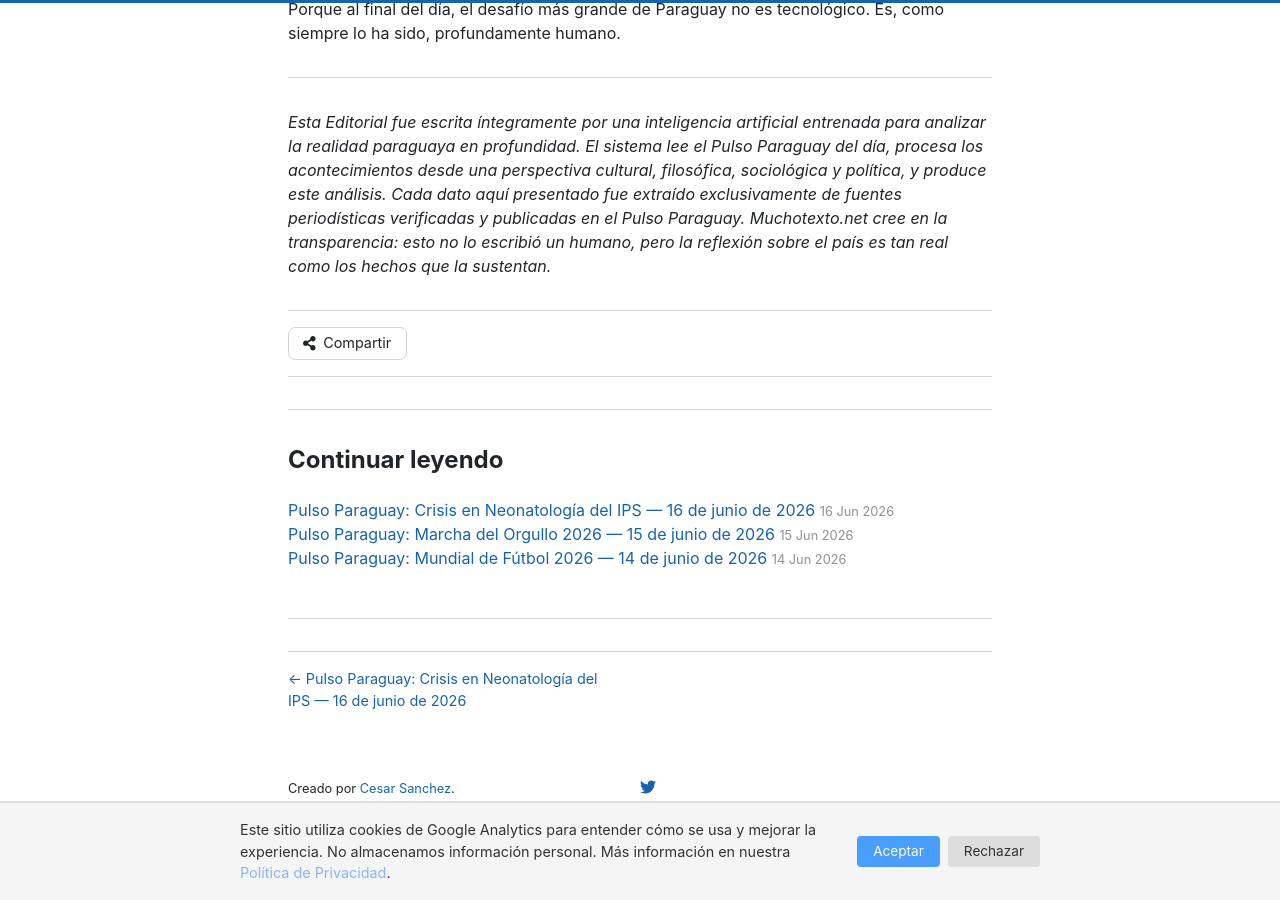
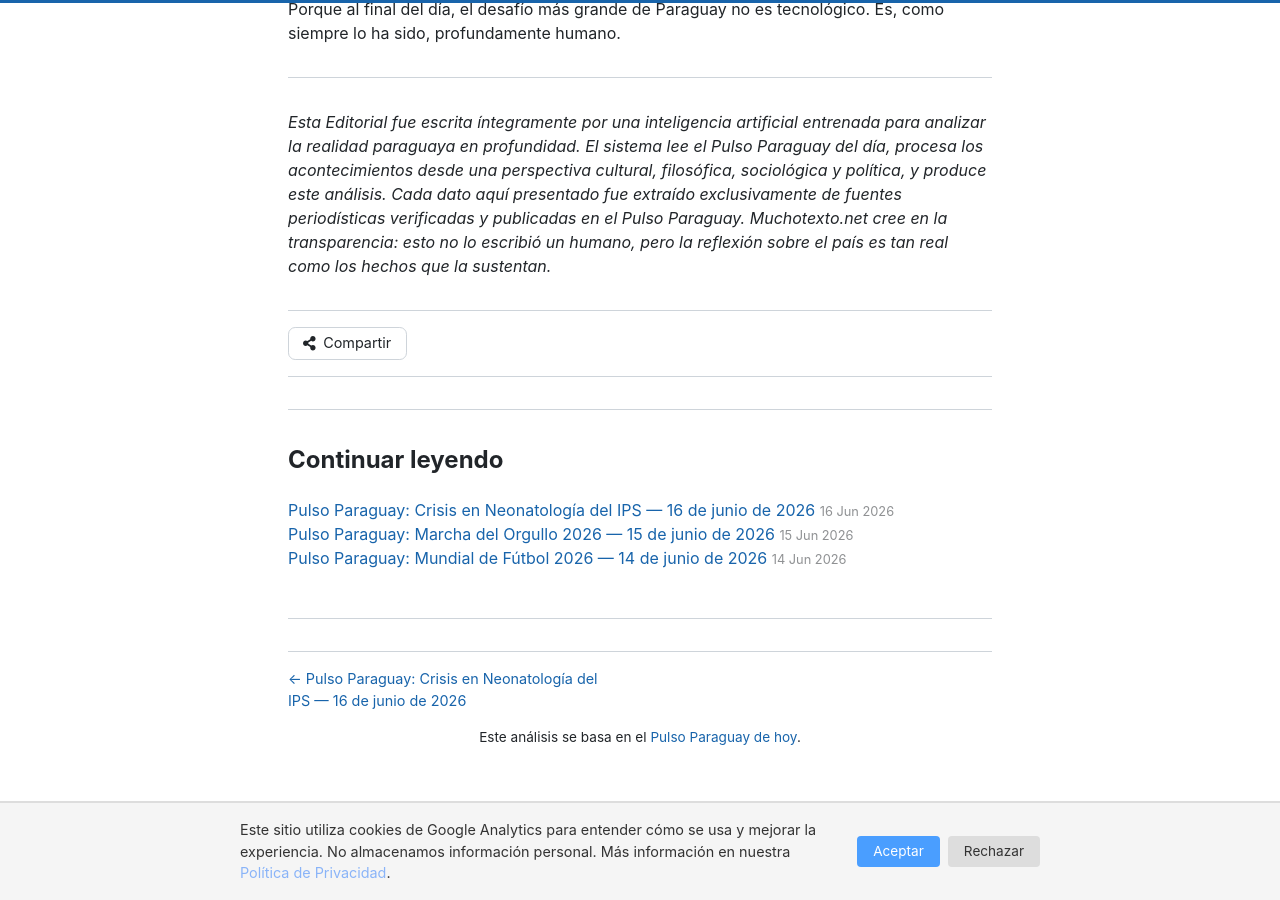
Before and after one commit to miravosqueinteresante/muchotexto.net, a Jekyll site: the page built from _posts/2026-06-16-crisis-neonatologia-malestar-ciudadano-editorial.md, in a window 1280 px wide and 900 px high, scrolled down 2269 px. Built offline with Jekyll 4.4.1, drawn with Linux system fonts in a browser that asks for light colours; nearby versions of some CDN libraries; comment, search, counter and statistics services are not loaded.

Commit message:
fix: editorial crosslink liquid logic

```diff
--- a/_layouts/post.html
+++ b/_layouts/post.html
@@ -140,8 +140,13 @@
 {% endif %}
 
 {% if page.categories contains 'editorial' %}
-  {% assign date_key = page.date | date: "%Y-%m-%d" %}
-  {% assign linked_pulso = site.posts | where_exp:"p", "p.url contains date_key" | where_exp:"p", "p.categories contains 'blog'" | first %}
+  {% assign date_str = page.date | date: "%Y-%m-%d" %}
+  {% capture linked_pulso_url %}/blog/{{ date_str | replace: "-", "/" }}/{% endcapture %}
+  {% for p in site.posts %}
+    {% if p.url contains linked_pulso_url and p.url != page.url %}
+      {% assign linked_pulso = p %}
+    {% endif %}
+  {% endfor %}
   {% if linked_pulso %}
   <p class="post-crosslink">
     Este análisis se basa en el <a href="{{ linked_pulso.url | relative_url }}">Pulso Paraguay de hoy</a>.
```
